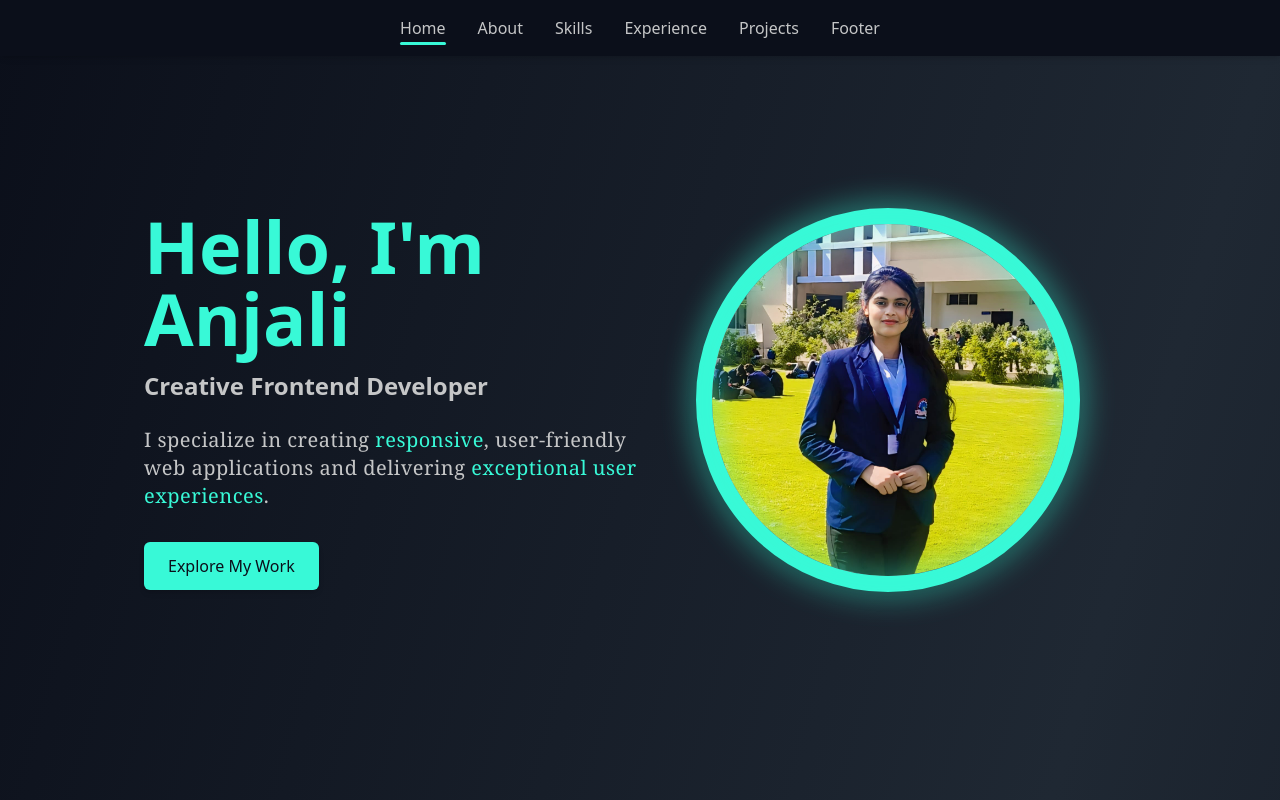
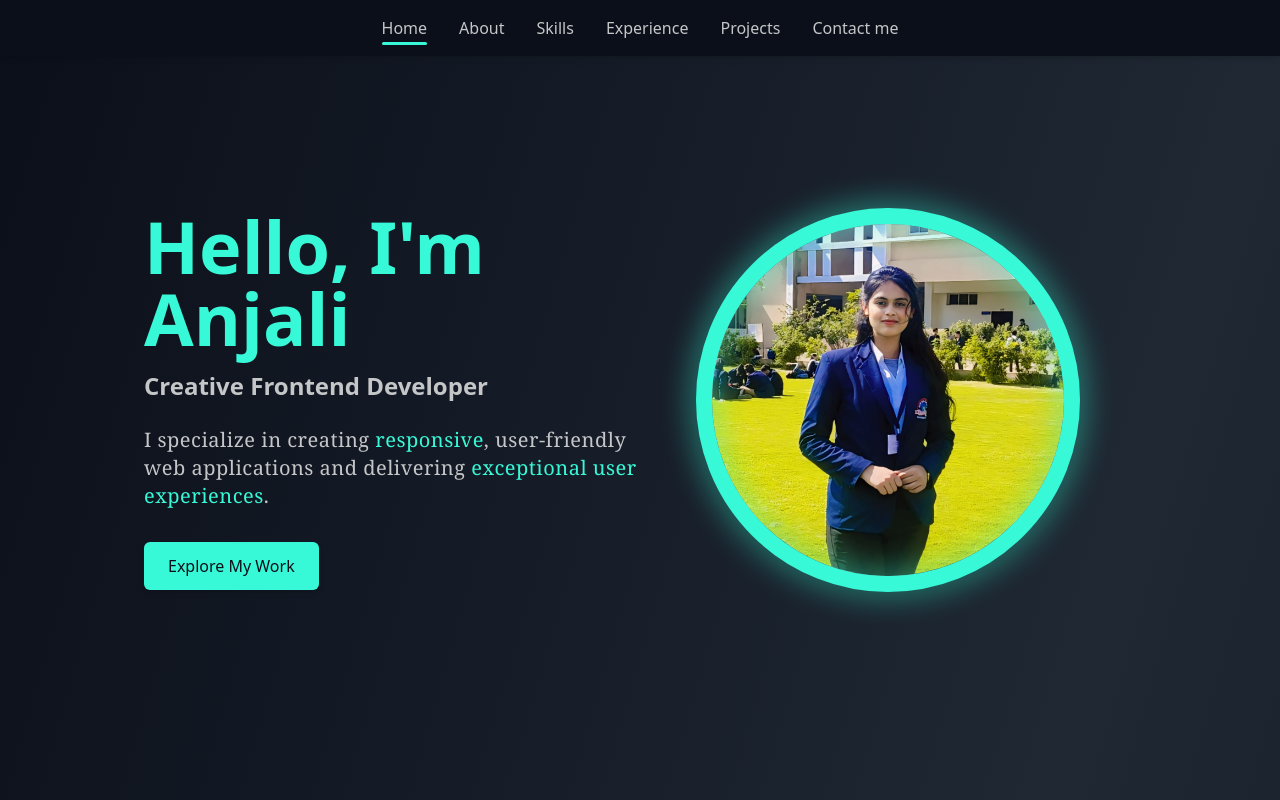
Before and after one commit to anjali-1607/my_portfolio, a React (Vite) app: page / in a window 1280 px wide. Shown: the top 800 px of the page. Built offline with nearby package versions, Linux system fonts and the light colour scheme.

Commit message:
added contact me

```diff
--- a/src/components/Header.jsx
+++ b/src/components/Header.jsx
@@ -52,7 +52,7 @@ const Header = () => {
                             { id: "skills", label: "Skills" },
                             { id: "experience", label: "Experience" },
                             { id: "projects", label: "Projects" },
-                            { id: "footer", label: "Footer" },
+                            { id: "footer", label: "Contact me" },
                         ].map(({ id, label }) => (
                             <button
                                 key={id}
@@ -79,7 +79,7 @@ const Header = () => {
                             { id: "skills", label: "Skills" },
                             { id: "experience", label: "Experience" },
                             { id: "projects", label: "Projects" },
-                            { id: "footer", label: "Footer" },
+                            { id: "footer", label: "Contact me" },
                         ].map(({ id, label }) => (
                             <button
                                 key={id}
```
